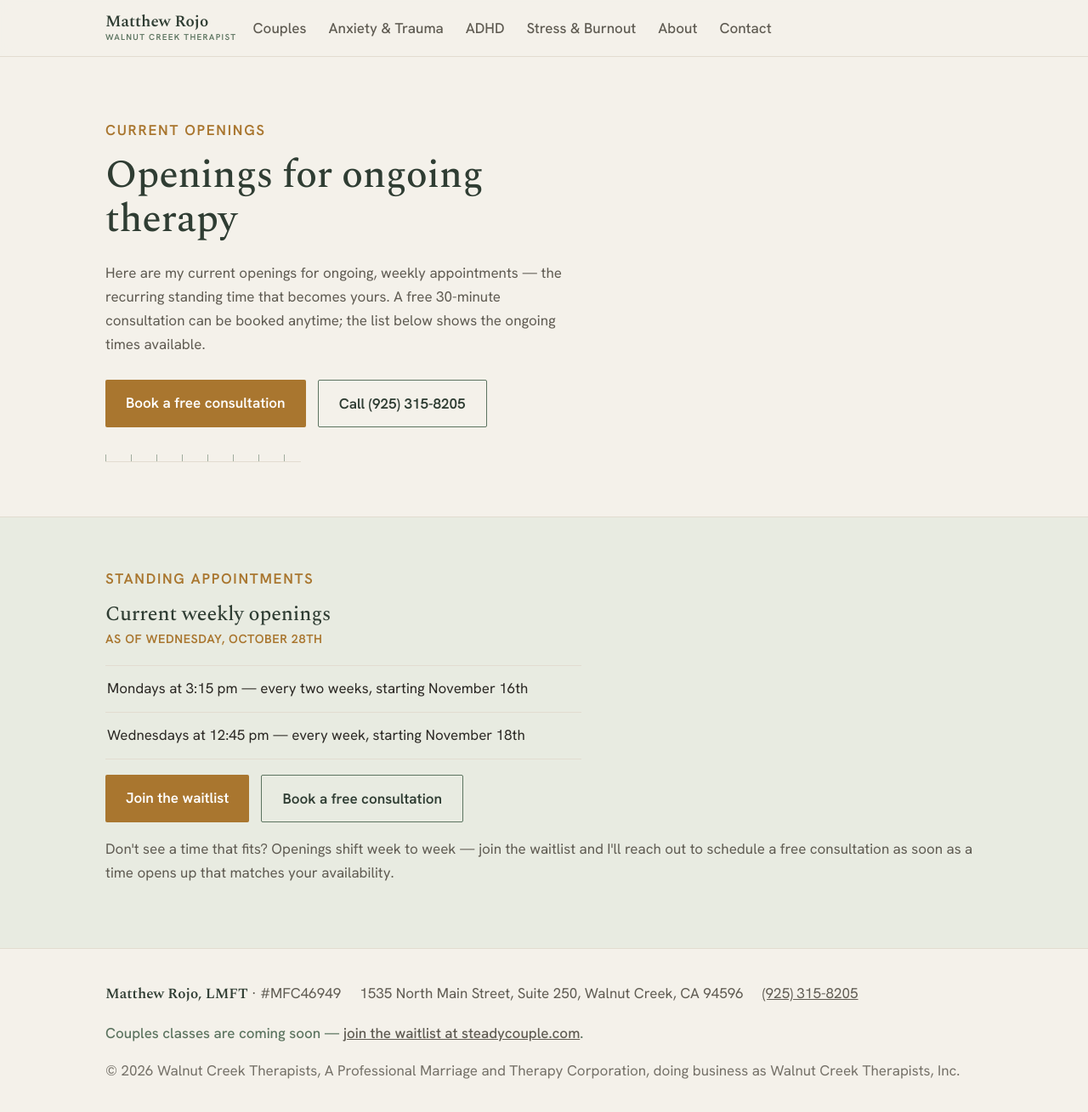
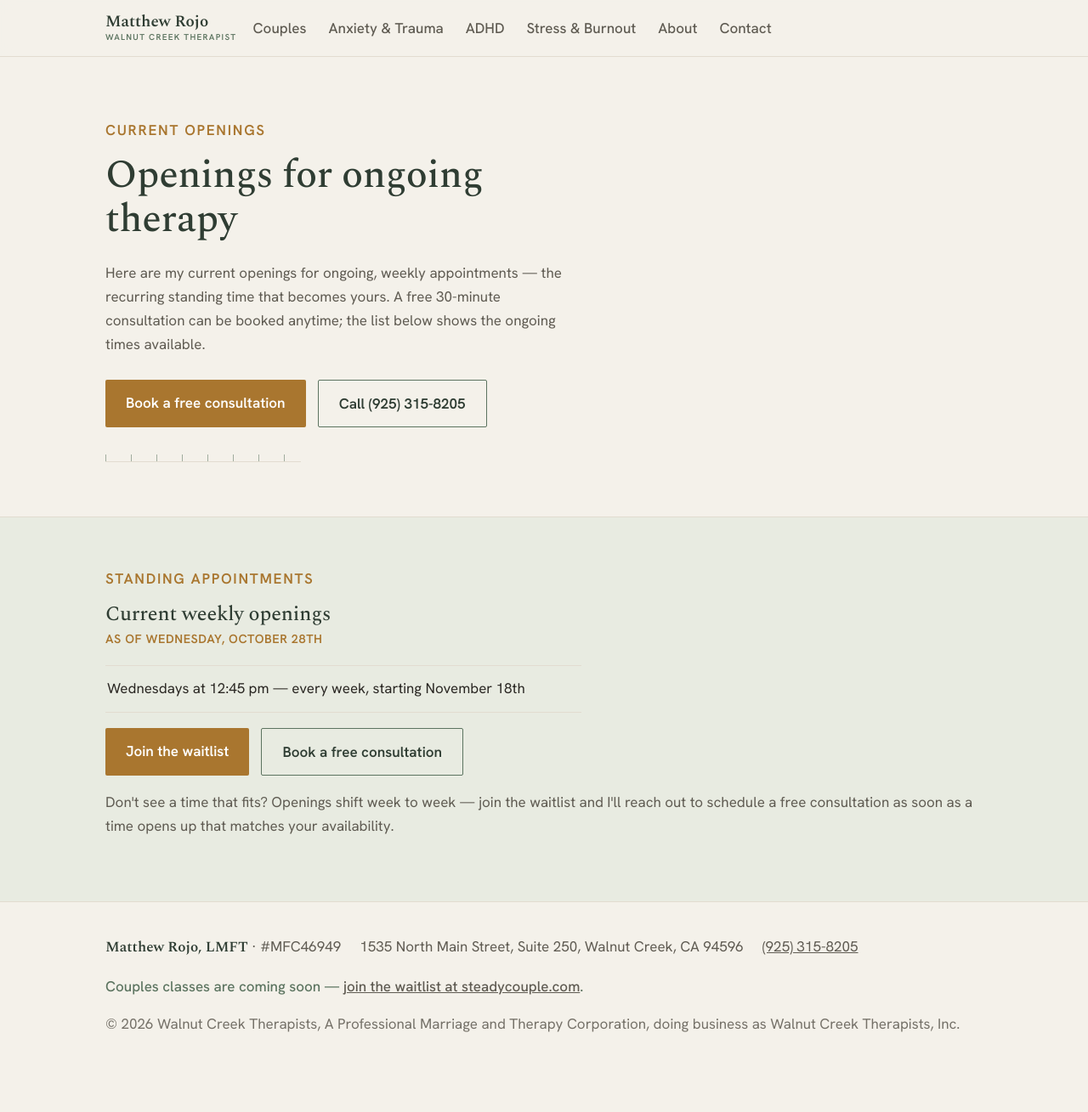
Before and after one commit to walnutcreektherapist/walnutcreektherapist.github.io, a Jekyll site: the page built from openings.html, in a window 1280 px wide and 1312 px high. Shown: the top 1309 px of the window at 85% size. Built offline with Jekyll 4.4.1, drawn with Linux system fonts in a browser that asks for light colours.

Commit message:
Remove bi-weekly Monday appointment slot
Removed a specific time slot for appointments.

```diff
--- a/_config.yml
+++ b/_config.yml
@@ -59,7 +59,6 @@ openings:
   as_of: "Wednesday, October 28th"
   waitlist_url: "https://walnutcreektherapists.clientsecure.me/contact-widget"
   slots:
-    - "Mondays at 3:15 pm — every two weeks, starting November 16th"
     # hold Don/Jenni - "Tuesdays at 10:15 am — every two weeks, starting October 27th"
     - "Wednesdays at 12:45 pm — every week, starting November 18th"
 
```
